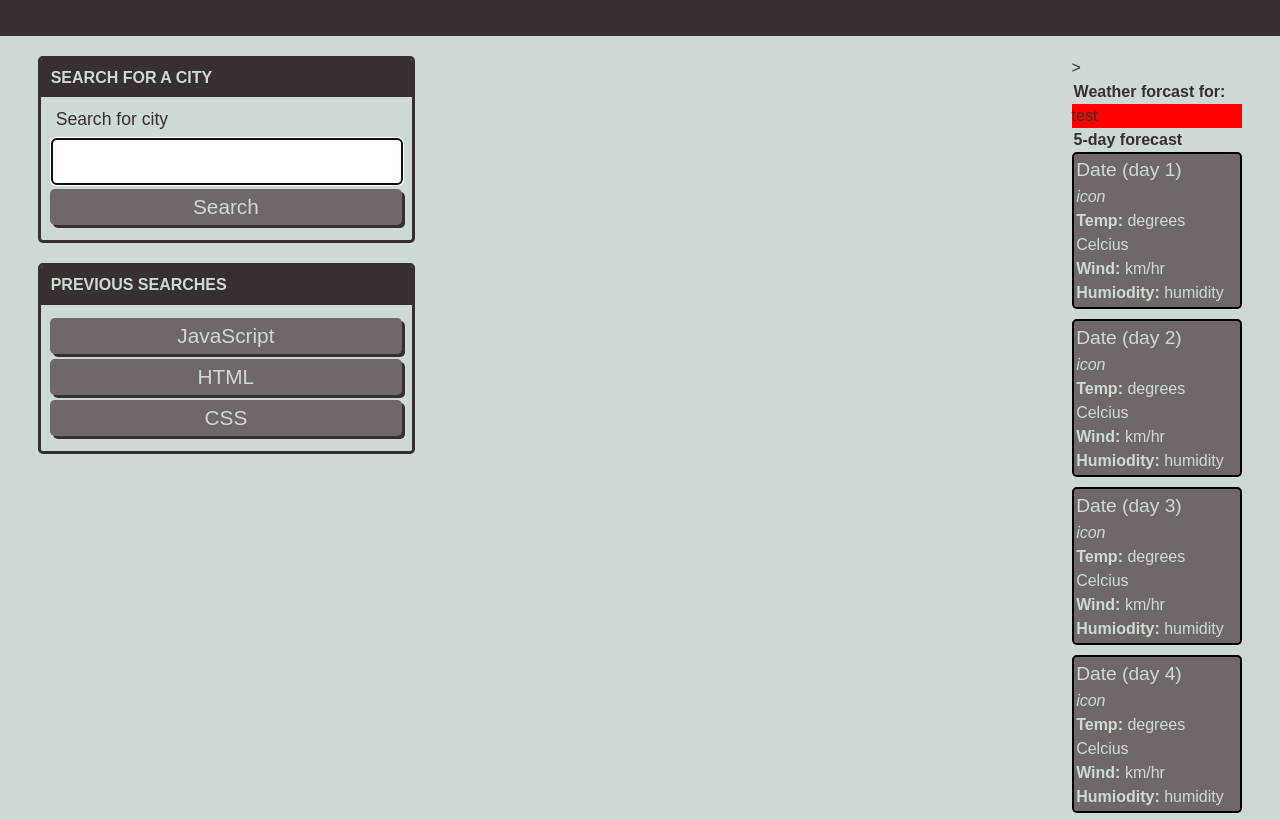
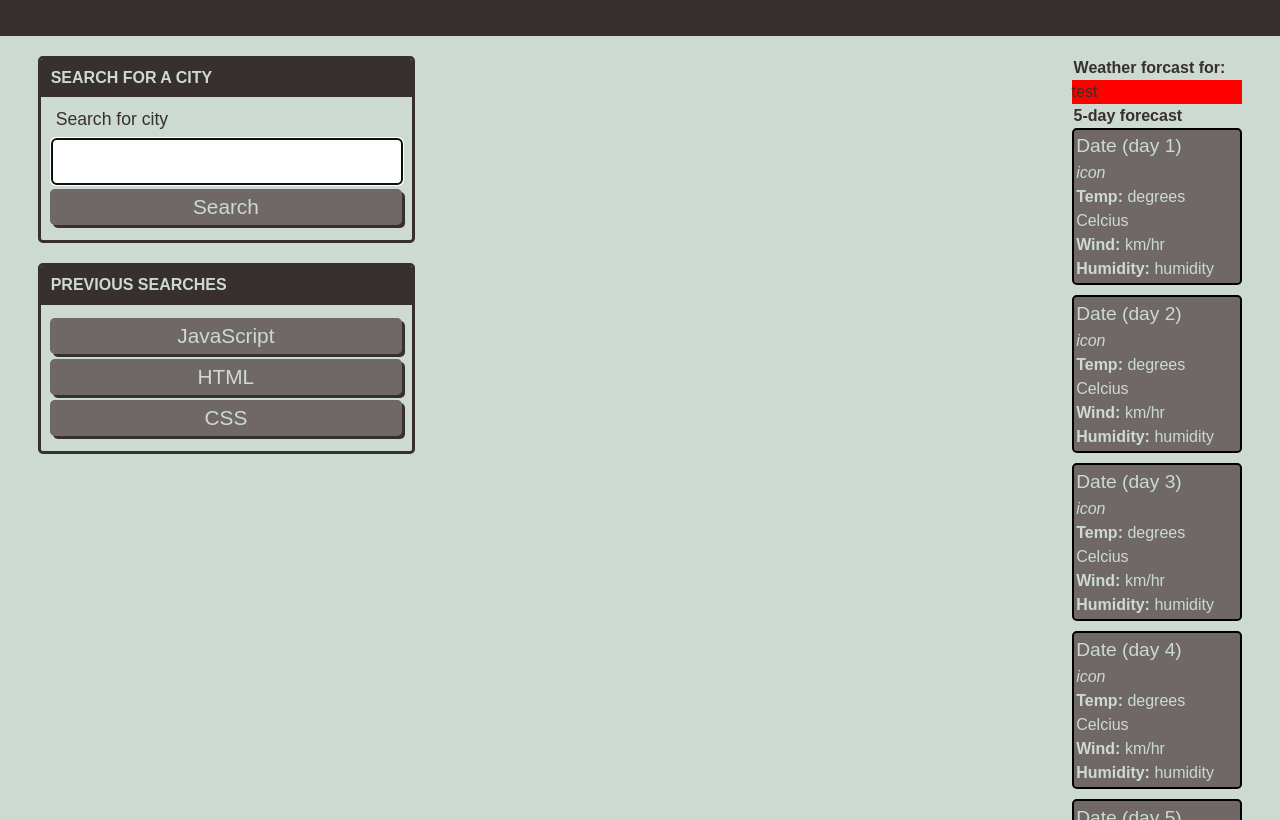
Before and after one commit to hybee234/weather-dashboard, a plain HTML site: page index.html in a window 1280 px wide. Shown: the part 150-970 px from the top of the page. Drawn offline with nearby package versions, Linux system fonts and the light colour scheme.

Commit message:
revisiting - aligning HTML

```diff
--- a/index.html
+++ b/index.html
@@ -23,8 +23,11 @@
                   </p>
             </header>
 
-    <main class="flex-row justify-space-between">
+
+            <main class="flex-row justify-space-between"> <!-- main container for aside and section -->
+                  <!-- Aside container -->
                   <aside class="col-12 col-md-4">
+                        <!-- search box container -->
                         <div class="card">
                               <h3 class="card-header text-uppercase">Search for a City</h3>
                               <form id="search-form" class="card-body">
@@ -33,25 +36,25 @@
                               <button type="submit" class="btn">Search</button>
                               </form>
                         </div>
-
+                        <!-- Search history container -->
                         <div class="card">
                               <h3 class="card-header text-uppercase">Previous searches</h3>
                               <div id="language-buttons" class="card-body">
-                      <button data-language="javascript" class="btn">JavaScript</button>
-                      <button data-language="html" class="btn">HTML</button>
-                      <button data-language="css" class="btn">CSS</button>
+                              <button data-language="javascript" class="btn">JavaScript</button>   <!-- dynamically populate search history here based on local storage -->
+                              <button data-language="html" class="btn">HTML</button> <!-- dunamically populate search history here based on local storage -->
+                              <button data-language="css" class="btn">CSS</button> <!-- dynamically populate search history here based on local storage-->
                               </div>
                         </div>
                   </aside>
 
+                  <!-- Section to display weather forecast-->
                   <section>
-
-              <!--Banner across the top displaying today's forecast-->
-            <div class="col-12 col-md-8"</div>>
+                        <!-- Weather forecast for today - larger span width of section container-->
+                        <div class="col-12 col-md-8">
                               <h2 class="subtitle">Weather forcast for: <span id="location-display"></span></h2>
                               <div id="forecast-container" class="list-group">test</div>
                         </div>
-              <!--Section below with the remaining 5 days-->
+                        <!--Section below with the remaining 4 days-->
 
                         <div>
                               <div>
@@ -64,7 +67,7 @@
                                     <ul>
                                           <li class= "temp"><strong>Temp:</strong>  degrees Celcius</li>
                                           <li class= "wind"><strong>Wind:</strong>  km/hr</li>
-                              <li class= "humidity"><strong>Humiodity:</strong>  humidity</li>
+                                          <li class= "humidity"><strong>Humidity:</strong>  humidity</li>
                                     </ul>
                               </div>
 
@@ -74,7 +77,7 @@
                                     <ul>
                                           <li class= "temp"><strong>Temp:</strong>  degrees Celcius</li>
                                           <li class= "wind"><strong>Wind:</strong>  km/hr</li>
-                              <li class= "humidity"><strong>Humiodity:</strong>  humidity</li>
+                                          <li class= "humidity"><strong>Humidity:</strong>  humidity</li>
                                     </ul>
                               </div>
 
@@ -84,7 +87,7 @@
                                     <ul>
                                           <li class= "temp"><strong>Temp:</strong>  degrees Celcius</li>
                                           <li class= "wind"><strong>Wind:</strong>  km/hr</li>
-                              <li class= "humidity"><strong>Humiodity:</strong>  humidity</li>
+                                          <li class= "humidity"><strong>Humidity:</strong>  humidity</li>
                                     </ul>
                               </div>
 
@@ -94,7 +97,7 @@
                                     <ul>
                                           <li class= "temp"><strong>Temp:</strong>  degrees Celcius</li>
                                           <li class= "wind"><strong>Wind:</strong>  km/hr</li>
-                              <li class= "humidity"><strong>Humiodity:</strong>  humidity</li>
+                                          <li class= "humidity"><strong>Humidity:</strong>  humidity</li>
                                     </ul>
                               </div class = "forecast-card">
 
@@ -104,7 +107,7 @@
                                     <ul>
                                           <li class= "temp"><strong>Temp:</strong>  degrees Celcius</li>
                                           <li class= "wind"><strong>Wind:</strong>  km/hr</li>
-                              <li class= "humidity"><strong>Humiodity:</strong>  humidity</li>
+                                          <li class= "humidity"><strong>Humidity:</strong>  humidity</li>
                                     </ul>
                               </div>
                         </div>
```
Also changed, not shown: assets/images/wireframe.png (added). Lines whose indentation alone changed are shown as unchanged.
